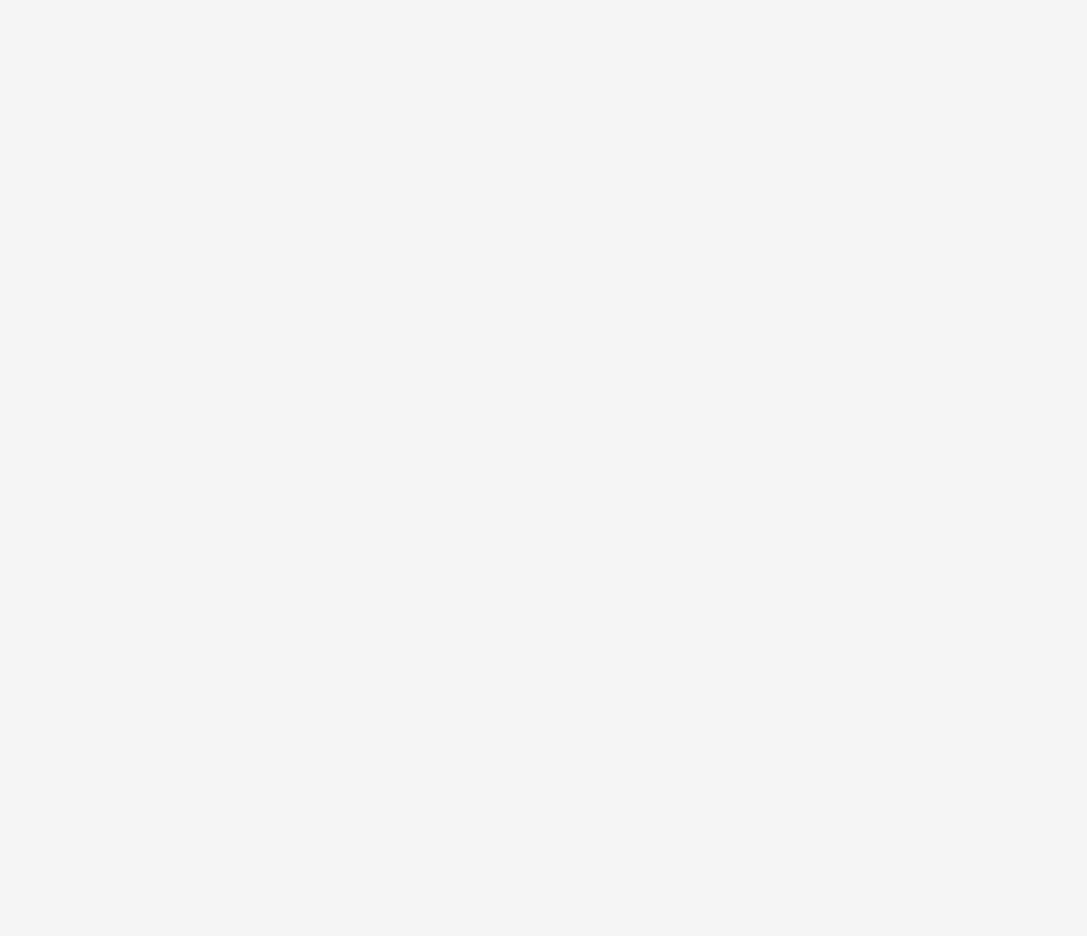
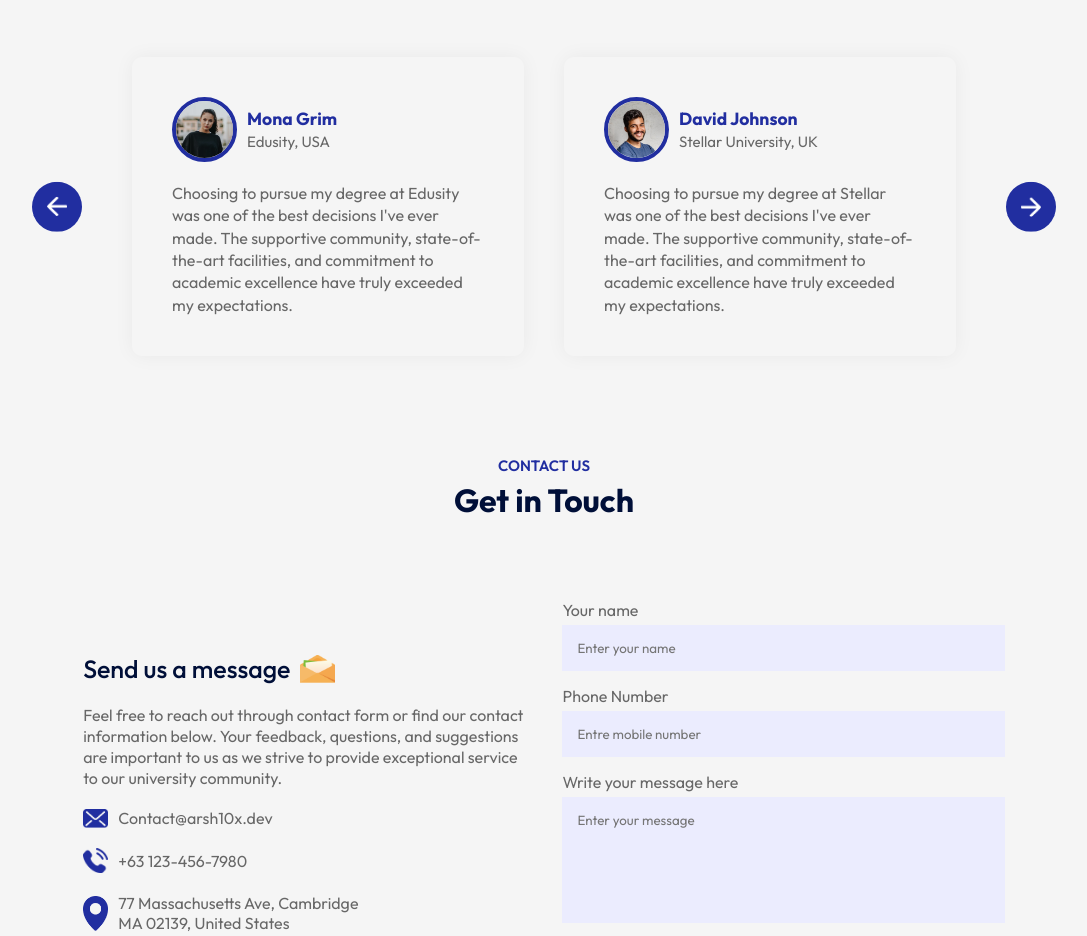
Before and after one commit to arsh10x/Edusity, a React (Create React App) app: page / in a window 1280 px wide. Shown: the part 2580-3516 px from the top of the page, without its empty margins (96-1183 px from the left). Before the commit the page ends 2473 px from the top, so only its background shows below. Built offline with nearby package versions, Linux system fonts and the light colour scheme.

Commit message:
done contact & footer section

```diff
--- a/src/App.js
+++ b/src/App.js
@@ -1,9 +1,12 @@
 import "./App.css";
 import About from "./component/About/About";
 import Campus from "./component/Campus/Campus";
+import Contact from "./component/Contact/Contact";
+import Footer from "./component/Footer/Footer";
 import Hero from "./component/Hero/Hero";
 import Navbar from "./component/Navbar/Navbar";
 import Programs from "./component/Programs/Programs";
+import Testimonials from "./component/Testimonials/Testimonials";
 import Title from "./component/Title/Title";
 
 function App() {
@@ -17,6 +20,11 @@ function App() {
         <About />
         <Title title="Campus Photos" subTitle="Gallery" />
         <Campus />
+        <Title title="TESTIMONIALS" subTitle="What Students Say's" />
+        <Testimonials />
+        <Title title="Get in Touch" subTitle="Contact us" />
+        <Contact />
+        <Footer />
       </div>
     </div>
   );
--- /dev/null
+++ b/src/component/Contact/Contact.css
@@ -0,0 +1,60 @@
+.contact {
+    margin: 80px auto;
+    max-width: 90%;
+    display: flex;
+    align-items: center;
+    justify-content: space-between;
+}
+
+.contact-col {
+    flex-basis: 48%;
+    color: #676767;
+}
+
+.contact-col h3 {
+    color: #000f38;
+    font-weight: 500;
+    font-size: 25px;
+    display: flex;
+    align-items: center;
+    margin-bottom: 20px;
+}
+
+.contact-col h3 img {
+    width: 35px;
+    margin-left: 10px;
+}
+
+.contact-col p {
+    max-width: 450px;
+    line-height: 1.3;
+}
+
+.contact-col ul li {
+    display: flex;
+    align-items: center;
+    margin: 20px 0;
+}
+
+.contact-col ul li img {
+    width: 25px;
+    margin-right: 10px;
+}
+
+.contact form input,
+.contact form textarea {
+    display: flex;
+    width: 100%;
+    background: #EBECFE;
+    padding: 15px;
+    border: 0;
+    outline: 0;
+    margin-bottom: 15px;
+    margin-top: 5px;
+    resize: none;
+}
+
+.contact-col span{
+    display: block;
+    margin: 20px 0;
+}
--- /dev/null
+++ b/src/component/Contact/Contact.jsx
@@ -0,0 +1,97 @@
+import React from "react";
+import "./Contact.css";
+import message_icon from "../../assets/msg-icon.png";
+import mail_icon from "../../assets/mail-icon.png";
+import phone_icon from "../../assets/phone-icon.png";
+import location_icon from "../../assets/location-icon.png";
+import whiteArrow from "../../assets/white-arrow.png";
+const Contact = () => {
+  const [result, setResult] = React.useState("");
+
+  const onSubmit = async (event) => {
+    event.preventDefault();
+    setResult("Sending....");
+    const formData = new FormData(event.target);
+
+    formData.append("access_key", "21264c75-e8d2-408a-8199-fbe79d6e430d");
+
+    const response = await fetch("https://api.web3forms.com/submit", {
+      method: "POST",
+      body: formData,
+    });
+
+    const data = await response.json();
+
+    if (data.success) {
+      setResult("Form Submitted Successfully");
+      event.target.reset();
+    } else {
+      console.log("Error", data);
+      setResult(data.message);
+    }
+  };
+  return (
+    <div className="contact">
+      <div className="contact-col">
+        <h3>
+          Send us a message
+          <img src={message_icon} alt="msg" />
+        </h3>
+
+        <p>
+          Feel free to reach out through contact form or find our contact
+          information below. Your feedback, questions, and suggestions are
+          important to us as we strive to provide exceptional service to our
+          university community.
+        </p>
+        <ul>
+          <li>
+            <img src={mail_icon} alt="mail" />
+            Contact@arsh10x.dev
+          </li>
+          <li>
+            <img src={phone_icon} alt="phone" />
+            +63 123-456-7980
+          </li>
+          <li>
+            <img src={location_icon} alt="location" />
+            77 Massachusetts Ave, Cambridge
+            <br />
+            MA 02139, United States
+          </li>
+        </ul>
+      </div>
+      <div className="contact-col">
+        <form onSubmit={onSubmit}>
+          <label>Your name</label>
+          <input
+            type="text"
+            name="name"
+            placeholder="Enter your name"
+            required
+          />
+          <label>Phone Number</label>
+          <input
+            type="tel"
+            name="phone"
+            placeholder="Entre mobile number"
+            required
+          />
+          <label>Write your message here</label>
+          <textarea
+            name="message"
+            rows="6"
+            placeholder="Enter your message"
+            required
+          ></textarea>
+          <button type="submit" className="btn dark-btn">
+            Submit now <img src={whiteArrow} alt="arrow" />
+          </button>
+        </form>
+        <span>{result}</span>
+      </div>
+    </div>
+  );
+};
+
+export default Contact;
--- /dev/null
+++ b/src/component/Footer/Footer.css
@@ -0,0 +1,14 @@
+.footer {
+    margin: 10px auto;
+    display: flex;
+    align-items: center;
+    justify-content: space-between;
+    border-top: 1px solid #797979;
+    padding: 15px 0;
+}
+
+.footer ul li{
+    list-style: none;
+    display: inline-block;
+    margin-left: 20px;
+}
--- /dev/null
+++ b/src/component/Footer/Footer.jsx
@@ -0,0 +1,15 @@
+import React from "react";
+import "./Footer.css";
+const Footer = () => {
+  return (
+    <div className="footer">
+      <p>&copy; 2024 arsh10x. All rights reserved</p>
+      <ul>
+        <li>Terms of Services</li>
+        <li>Privacy Policy</li>
+      </ul>
+    </div>
+  );
+};
+
+export default Footer;
--- /dev/null
+++ b/src/component/Testimonials/Testimonials.css
@@ -0,0 +1,69 @@
+.testimonials {
+    margin: 80px auto;
+    padding: 0 80px;
+    position: relative;
+}
+
+.next-btn,
+.back-btn {
+    position: absolute;
+    top: 50%;
+    right: 0;
+    transform: translateY(-50%);
+    padding: 15px;
+    width: 50px;
+    border-radius: 50%;
+    cursor: pointer;
+    background: #212EA0;
+}
+
+.back-btn {
+    right: auto;
+    left: 0;
+}
+
+
+.slider {
+    overflow: hidden;
+}
+
+.slider ul {
+    display: flex;
+    width: 200%;
+    overflow-x: hidden;
+    transition: 0.4s;
+    /* transform: translateX(-15%); */
+}
+
+.slider ul li {
+    list-style: none;
+    width: 50%;
+    padding: 20px;
+}
+
+.slide {
+    box-shadow: 0 0 20px rgba(0, 0, 0, 0.05);
+    padding: 40px;
+    border-radius: 10px;
+    color: #676767;
+    line-height: 1.4;
+}
+
+.slide img {
+    width: 65px;
+    border-radius: 50%;
+    margin-right: 10px;
+    border: 4px solid #212EA0;
+}
+
+.user-info {
+    display: flex;
+    align-items: center;
+    margin-bottom: 20px;
+    font-size: 15px;
+}
+
+
+.user-info h3 {
+    color: #212EA0;
+}
--- /dev/null
+++ b/src/component/Testimonials/Testimonials.jsx
@@ -0,0 +1,116 @@
+import React, { useRef } from "react";
+import "./Testimonials.css";
+import next_icon from "../../assets/next-icon.png";
+import back_icon from "../../assets/back-icon.png";
+import user_1 from "../../assets/user-1.png";
+import user_2 from "../../assets/user-2.png";
+import user_3 from "../../assets/user-3.png";
+import user_4 from "../../assets/user-4.png";
+
+const Testimonials = () => {
+  const slider = useRef();
+  let tx = 0;
+  const slideNext = () => {
+    if (tx > -50) {
+      tx -= 25;
+    }
+    slider.current.style.transform = `translateX(${tx}%)`;
+  };
+
+  const slidePrev = () => {
+    if (tx < 0) {
+      tx += 25;
+    }
+    slider.current.style.transform = `translateX(${tx}%)`;
+  };
+  return (
+    <div className="testimonials">
+      <img
+        onClick={slideNext}
+        src={next_icon}
+        alt="next"
+        className="next-btn"
+      />
+      <img
+        onClick={slidePrev}
+        src={back_icon}
+        alt="next"
+        className="back-btn"
+      />
+      <div className="slider">
+        <ul ref={slider}>
+          <li>
+            <div className="slide">
+              <div className="user-info">
+                <img src={user_1} alt="user" />
+                <div>
+                  <h3>Mona Grim</h3>
+                  <span>Edusity, USA</span>
+                </div>
+              </div>
+              <p>
+                Choosing to pursue my degree at Edusity was one of the best
+                decisions I've ever made. The supportive community,
+                state-of-the-art facilities, and commitment to academic
+                excellence have truly exceeded my expectations.
+              </p>
+            </div>
+          </li>
+          <li>
+            <div className="slide">
+              <div className="user-info">
+                <img src={user_2} alt="user" />
+                <div>
+                  <h3> David Johnson</h3>
+                  <span> Stellar University, UK</span>
+                </div>
+              </div>
+              <p>
+                Choosing to pursue my degree at Stellar was one of the best
+                decisions I've ever made. The supportive community,
+                state-of-the-art facilities, and commitment to academic
+                excellence have truly exceeded my expectations.
+              </p>
+            </div>
+          </li>
+          <li>
+            <div className="slide">
+              <div className="user-info">
+                <img src={user_3} alt="user" />
+                <div>
+                  <h3>Sophia Lee</h3>
+                  <span>Horizon Institute, Australia</span>
+                </div>
+              </div>
+              <p>
+                Choosing to pursue my degree at Horizon was one of the best
+                decisions I've ever made. The supportive community,
+                state-of-the-art facilities, and commitment to academic
+                excellence have truly exceeded my expectations.
+              </p>
+            </div>
+          </li>
+          <li>
+            <div className="slide">
+              <div className="user-info">
+                <img src={user_4} alt="user" />
+                <div>
+                  <h3>William Jackson</h3>
+                  <span>Unity College, USA</span>
+                </div>
+              </div>
+              <p>
+                Choosing to pursue my degree at Unity was one of the best
+                decisions I've ever made. The supportive community,
+                state-of-the-art facilities, and commitment to academic
+                excellence have truly exceeded my expectations.
+              </p>
+            </div>
+          </li>
+        </ul>
+      </div>
+    </div>
+  );
+};
+
+export default Testimonials;
```
